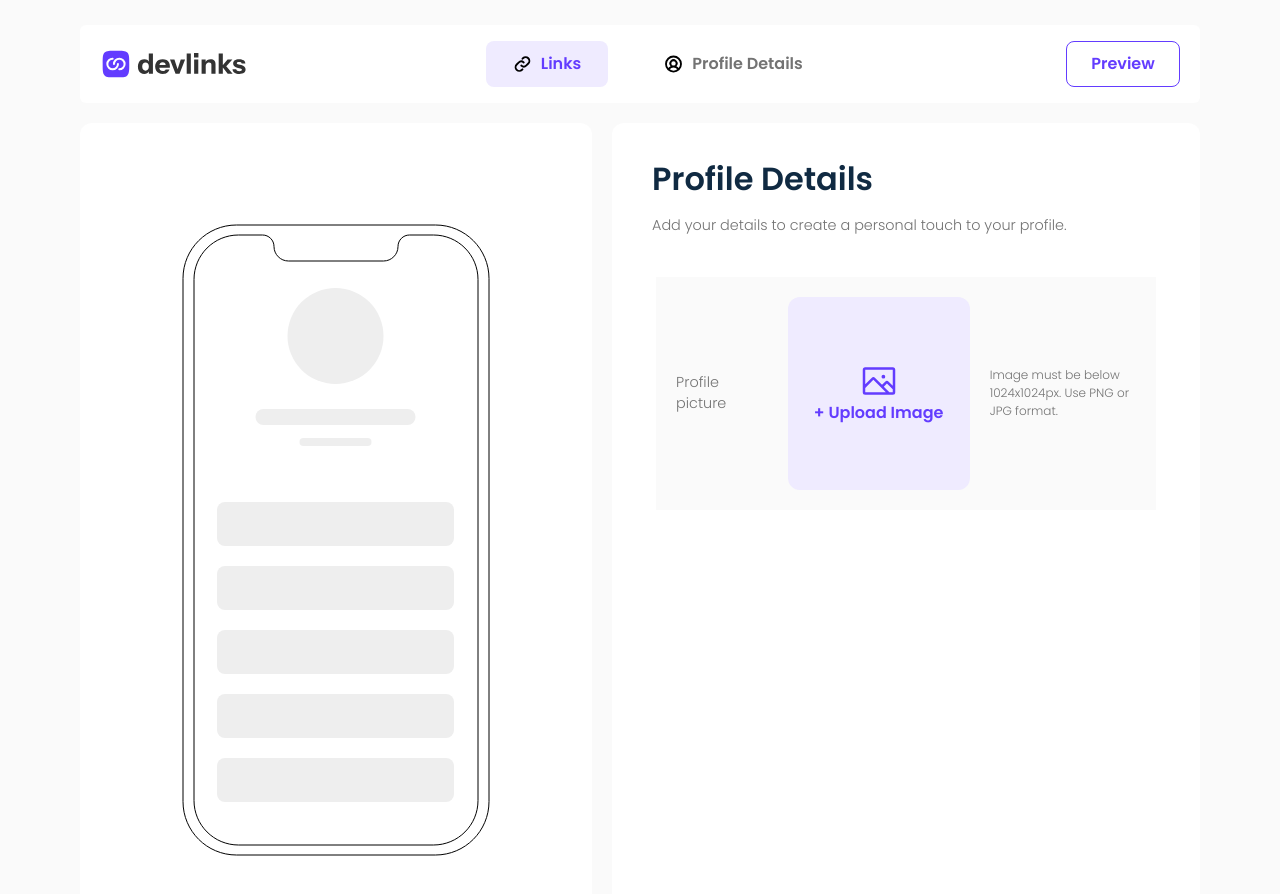
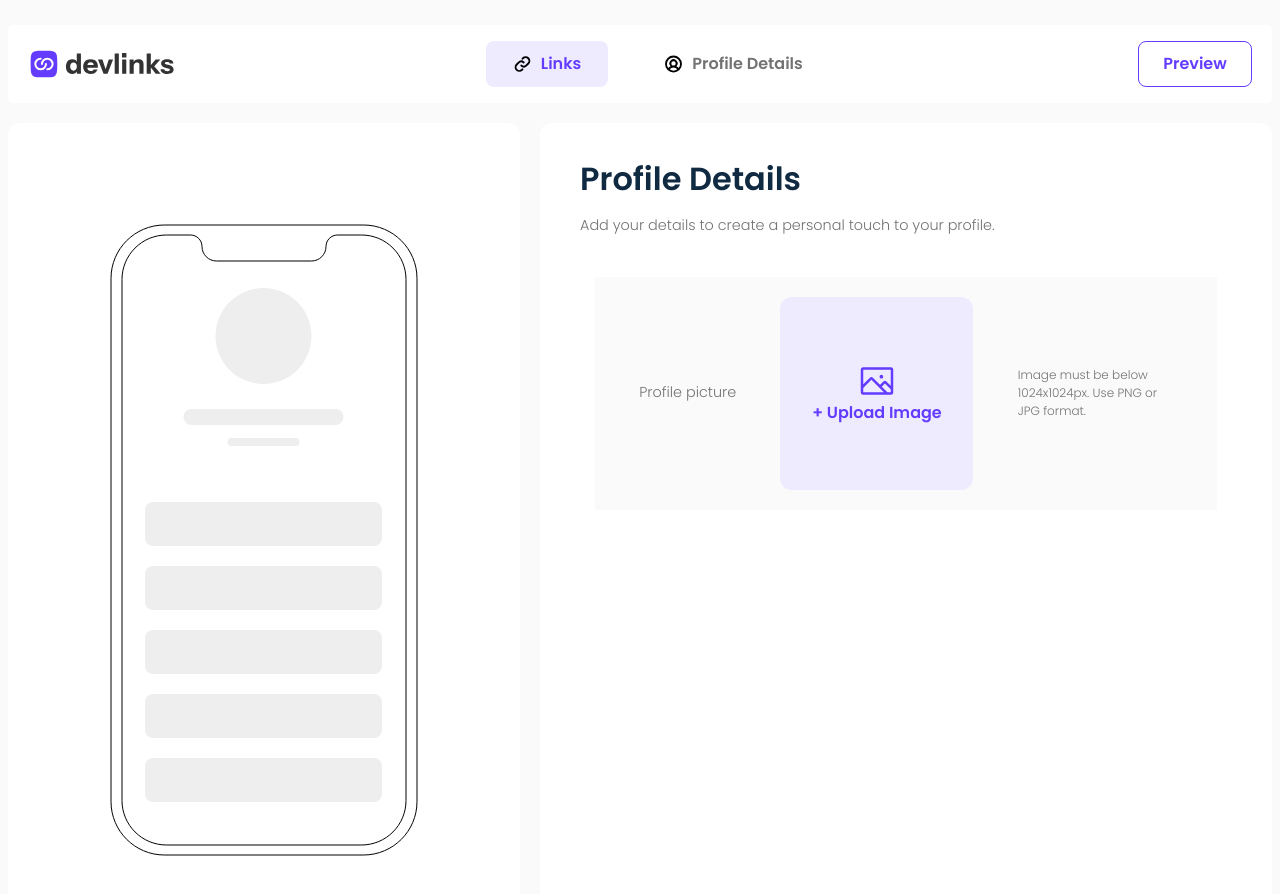
Before and after one commit to sandro21-glitch/link-sharing-app, a React (Vite) app: page /account in a window 1280 px wide. Shown: the top 894 px of the page. Built offline with nearby package versions, Linux system fonts and the light colour scheme.

Commit message:
style: change maxWidth size

```diff
--- a/src/index.css
+++ b/src/index.css
@@ -6,7 +6,7 @@
 :root {
   --clr-grey-1: #102a42;
   --clr-white: #fafafa;
-  --max-width: 70rem;
+  --max-width: 1264px;
   --primary-p: #737373;
 }
 body {
```
